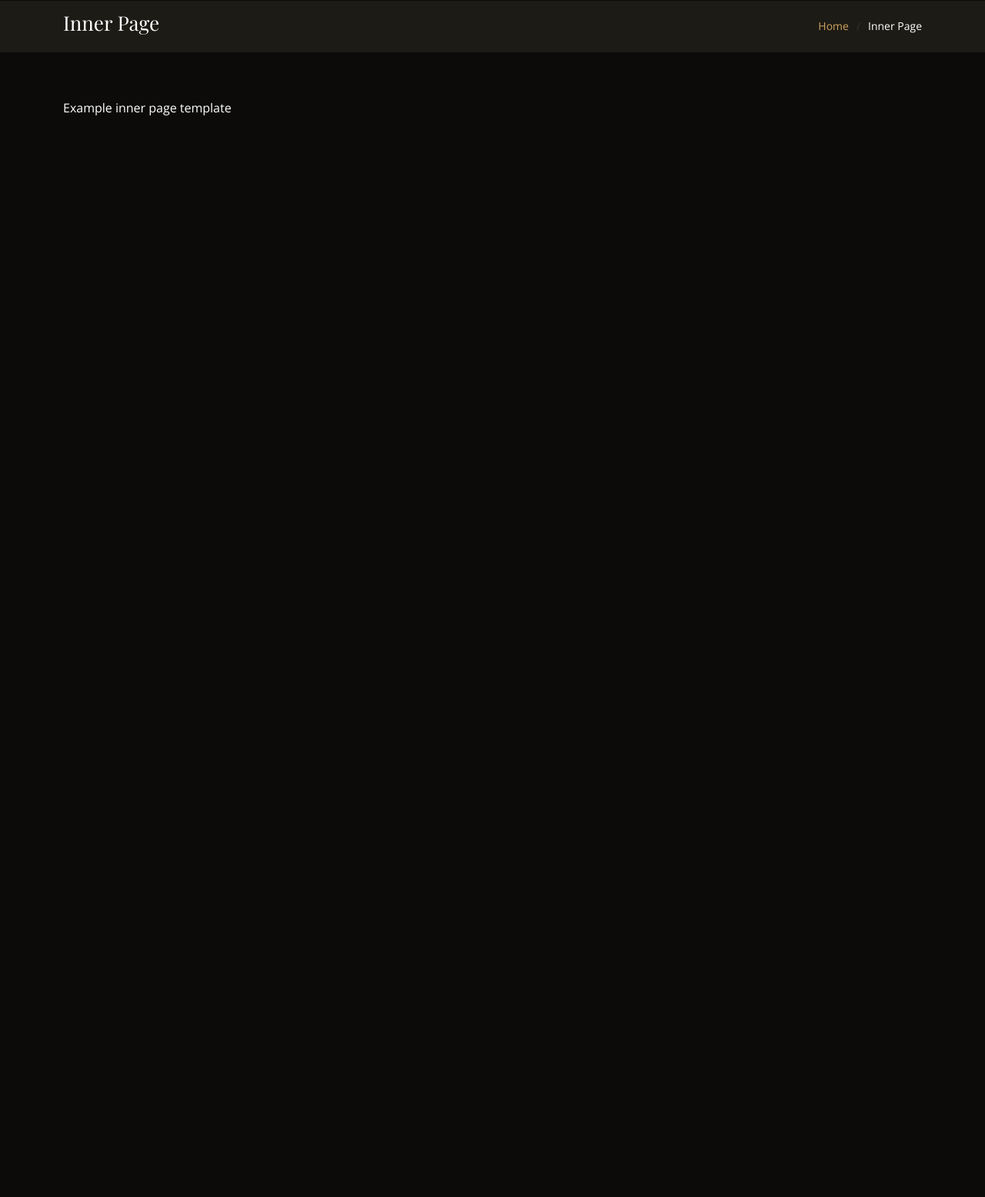
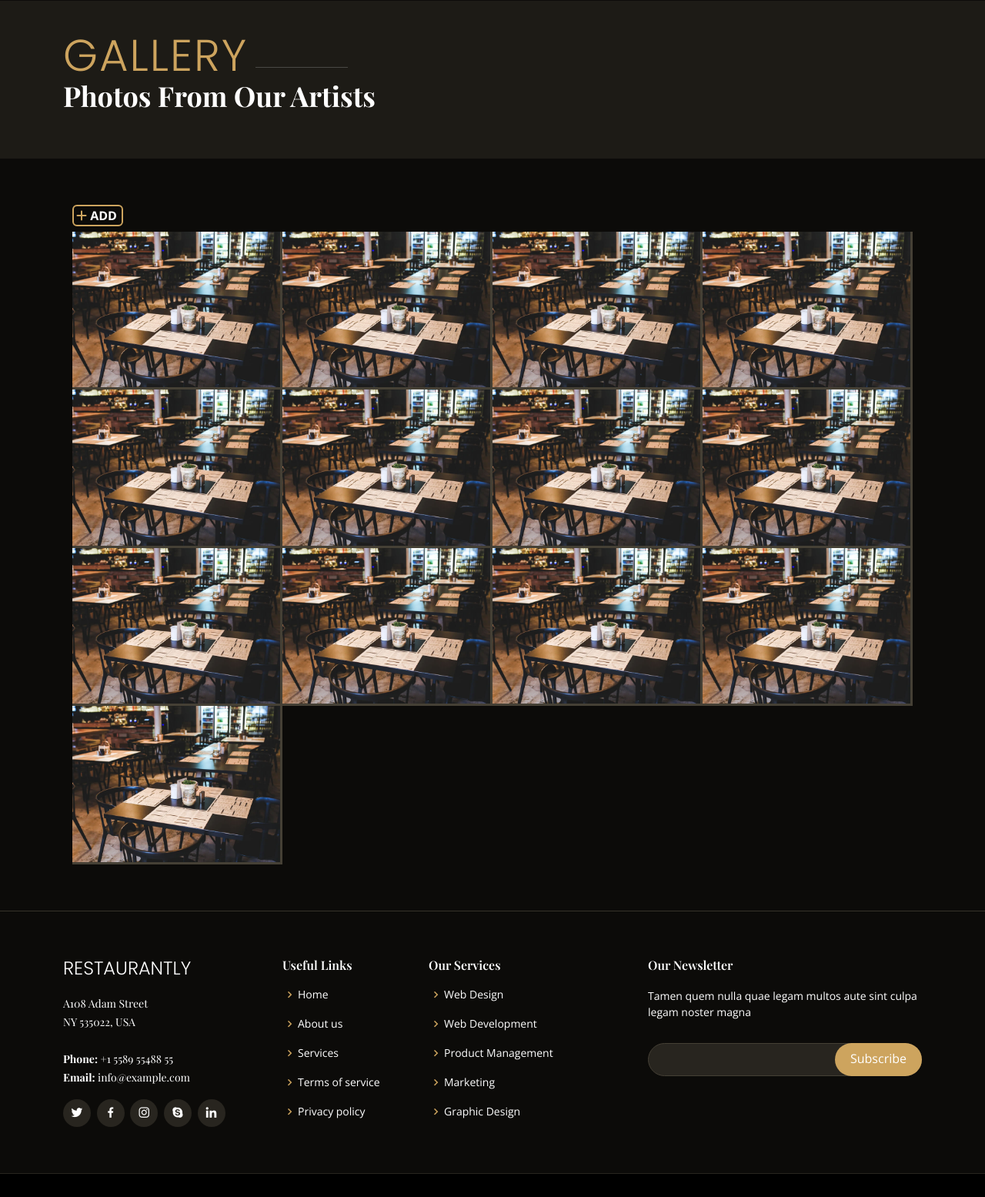
Before and after one commit to SimS05/web-project, a PHP site: page /pages/gallery.php in a window 1280 px wide. Shown: the part 111-1666 px from the top of the page at 77% size. Before the commit the page ends 261 px from the top, so only its background shows below. Run offline with PHP 8.4, Linux system fonts and the light colour scheme; some libraries are stand-ins or nearby versions; some web fonts are replaced.

Commit message:
File Organization

```diff
--- a/BE/header.php
+++ b/BE/header.php
@@ -28,13 +28,8 @@
   <!-- Template Main CSS File -->
   <link href="../assets/css/style.css" rel="stylesheet">
 
-  <!-- =======================================================
-  * Template Name: Restaurantly
-  * Updated: Sep 20 2023 with Bootstrap v5.3.2
-  * Template URL: https://bootstrapmade.com/restaurantly-restaurant-template/
-  * Author: BootstrapMade.com
-  * License: https://bootstrapmade.com/license/
-  ======================================================== -->
+  <script src="https://kit.fontawesome.com/bb527c3eda.js" crossorigin="anonymous"></script>
+
 </head>
 
 <body>
--- a/pages/gallery.php
+++ b/pages/gallery.php
@@ -4,26 +4,125 @@ include_once '../BE/header.php';
 
 
 <main id="main">
+
     <section class="breadcrumbs">
-      <div class="container">
-
-        <div class="d-flex justify-content-between align-items-center">
-          <h2>Inner Page</h2>
-          <ol>
-            <li><a href="index.html">Home</a></li>
-            <li>Inner Page</li>
-          </ol>
+    <div class="container" data-aos="fade-up" style="padding-top:4.5vw">
+        <div class="section-title">
+          <h2 style="color: #cda45e;font-size: 4.5vw;">Gallery</h2>
+          <p style="color:white">Photos From Our Artists</p>
         </div>
-
       </div>
     </section>
 
-    <section class="inner-page">
+    <section id="gallery" class="gallery">
       <div class="container">
-        <p>
-          Example inner page template
-        </p>
+
+
+      <div class="container-fluid" data-aos="fade-up" data-aos-delay="100">
+
+      <div style="display:inline-block;border:2px solid #cda45e;border-radius:6px;margin-bottom:7px;">
+      <i class="fa-solid fa-plus"style="padding-left:3px;color: #cda45e"></i>
+      <span style="padding-top:6px;padding-right:6px;padding-bottom:6px,padding-left:3px;font-weight:900">ADD<span>
+      </div>
+
+      <div class="row g-0">
+
+      <?php for ($i = 0; $i <= 12; $i++){?>
+  <div class="col-lg-3 col-md-4">
+    <div class="gallery-item">
+      <a href="../assets/img/gallery/gallery-1.jpg" class="gallery-lightbox" data-gall="gallery-item">
+        <img src="../assets/img/gallery/gallery-1.jpg" alt="" class="img-fluid">
+      </a>
+    </div>
+  </div>
+<?php }?>
+
+      </div>
+      </div>
       </div>
     </section>
 
+
+
   </main><!-- End #main -->
+
+   <!-- ======= Footer ======= -->
+   <footer id="footer">
+    <div class="footer-top">
+      <div class="container">
+        <div class="row">
+
+          <div class="col-lg-3 col-md-6">
+            <div class="footer-info">
+              <h3>Restaurantly</h3>
+              <p>
+                A108 Adam Street <br>
+                NY 535022, USA<br><br>
+                <strong>Phone:</strong> +1 5589 55488 55<br>
+                <strong>Email:</strong> info@example.com<br>
+              </p>
+              <div class="social-links mt-3">
+                <a href="#" class="twitter"><i class="bx bxl-twitter"></i></a>
+                <a href="#" class="facebook"><i class="bx bxl-facebook"></i></a>
+                <a href="#" class="instagram"><i class="bx bxl-instagram"></i></a>
+                <a href="#" class="google-plus"><i class="bx bxl-skype"></i></a>
+                <a href="#" class="linkedin"><i class="bx bxl-linkedin"></i></a>
+              </div>
+            </div>
+          </div>
+
+          <div class="col-lg-2 col-md-6 footer-links">
+            <h4>Useful Links</h4>
+            <ul>
+              <li><i class="bx bx-chevron-right"></i> <a href="#">Home</a></li>
+              <li><i class="bx bx-chevron-right"></i> <a href="#">About us</a></li>
+              <li><i class="bx bx-chevron-right"></i> <a href="#">Services</a></li>
+              <li><i class="bx bx-chevron-right"></i> <a href="#">Terms of service</a></li>
+              <li><i class="bx bx-chevron-right"></i> <a href="#">Privacy policy</a></li>
+            </ul>
+          </div>
+
+          <div class="col-lg-3 col-md-6 footer-links">
+            <h4>Our Services</h4>
+            <ul>
+              <li><i class="bx bx-chevron-right"></i> <a href="#">Web Design</a></li>
+              <li><i class="bx bx-chevron-right"></i> <a href="#">Web Development</a></li>
+              <li><i class="bx bx-chevron-right"></i> <a href="#">Product Management</a></li>
+              <li><i class="bx bx-chevron-right"></i> <a href="#">Marketing</a></li>
+              <li><i class="bx bx-chevron-right"></i> <a href="#">Graphic Design</a></li>
+            </ul>
+          </div>
+
+          <div class="col-lg-4 col-md-6 footer-newsletter">
+            <h4>Our Newsletter</h4>
+            <p>Tamen quem nulla quae legam multos aute sint culpa legam noster magna</p>
+            <form action="" method="post">
+              <input type="email" name="email"><input type="submit" value="Subscribe">
+            </form>
+
+          </div>
+
+        </div>
+      </div>
+    </div>
+
+
+  </footer><!-- End Footer -->
+
+  <div id="preloader"></div>
+  <a href="#" class="back-to-top d-flex align-items-center justify-content-center"><i class="bi bi-arrow-up-short"></i></a>
+
+  <!-- Vendor JS Files -->
+  <script src="../assets/vendor/aos/aos.js"></script>
+  <script src="../assets/vendor/bootstrap/js/bootstrap.bundle.min.js"></script>
+  <script src="../assets/vendor/glightbox/js/glightbox.min.js"></script>
+  <script src="../assets/vendor/isotope-layout/isotope.pkgd.min.js"></script>
+  <script src="../assets/vendor/swiper/swiper-bundle.min.js"></script>
+  <script src="../assets/vendor/php-email-form/validate.js"></script>
+
+  <!-- Template Main JS File -->
+  <script src="../assets/js/main.js"></script>
+
+</body>
+
+</html>
```
Also changed, not shown: forms/book-a-table.php (deleted, +0 -45 lines), forms/contact.php (deleted, +0 -41 lines), forms/Readme.txt (deleted).
